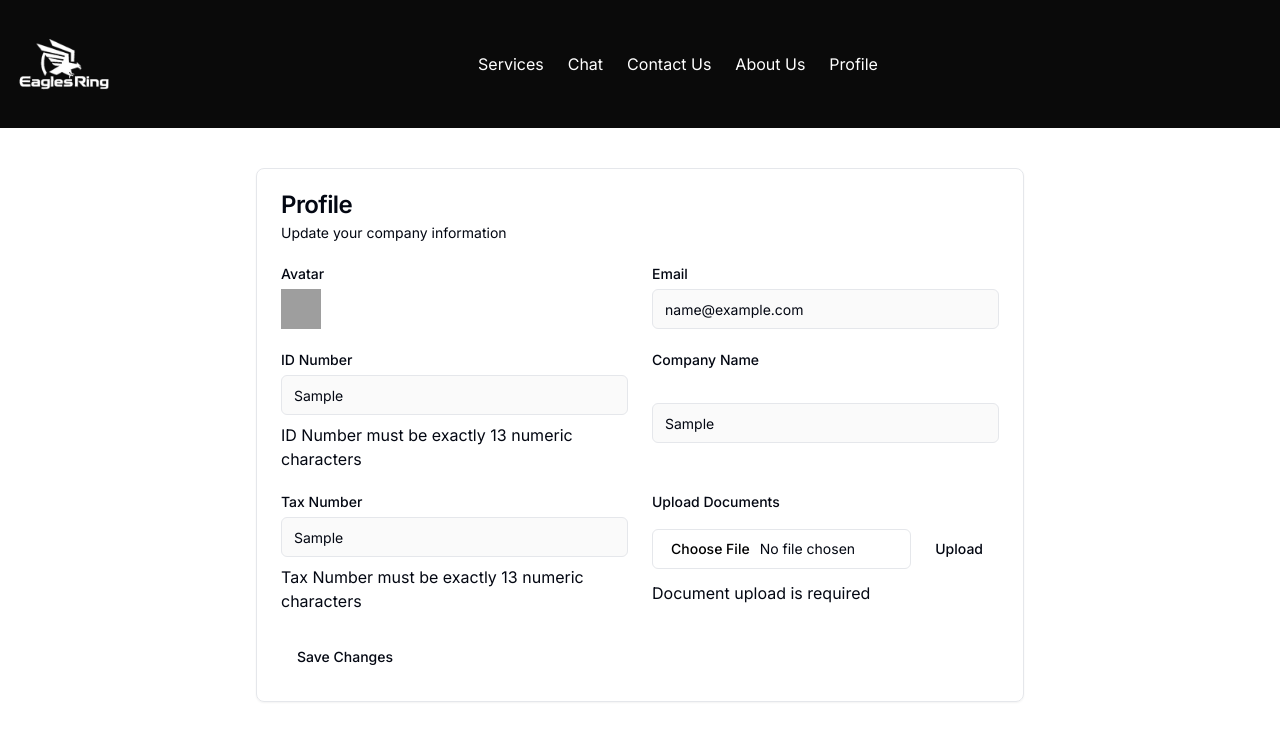
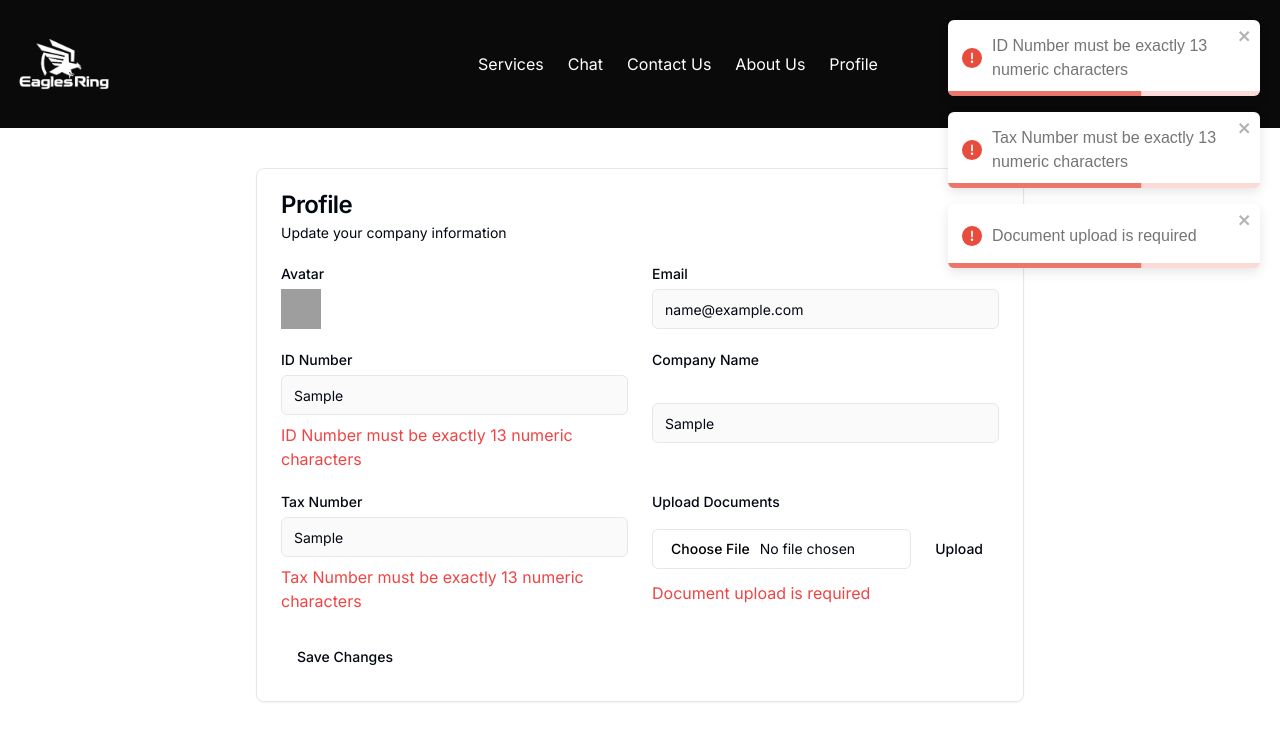
Before and after one commit to SiphesihleMazibuko/EaglesRing2.0, a Next.js app: page /profilecontent in a window 1280 px wide. Both pictures are taken after typing "name@example.com", "Sample", "Sample", "Sample" into the empty fields and a click on the button "Save Changes". Shown: the top 740 px of the page. Built offline with nearby package versions, Linux system fonts and the light colour scheme; grey boxes are pictures that could not be loaded.

Commit message:
Added toastify dependecy for notification purposes

```diff
--- a/package.json
+++ b/package.json
@@ -32,6 +32,7 @@
     "react-dom": "^18",
     "react-icons": "^5.2.1",
     "react-select": "^5.8.0",
+    "react-toastify": "^10.0.5",
     "sharp": "^0.33.4",
     "socket.io-client": "^4.7.5",
     "swiper": "^11.1.4",
--- a/src/app/profilecontent/page.tsx
+++ b/src/app/profilecontent/page.tsx
@@ -6,6 +6,8 @@ import { Avatar, AvatarImage, AvatarFallback } from "@/components/ui/avatar";
 import { Input } from "@/components/ui/input";
 import { Button } from "@/components/ui/button";
 import Navbar from "../navbar/page";
+import { toast, ToastContainer } from 'react-toastify';
+import 'react-toastify/dist/ReactToastify.css';
 
 export function Profile() {
   const [email, setEmail] = useState("");
@@ -30,12 +32,23 @@ export function Profile() {
     setErrors(newErrors);
     if (Object.keys(newErrors).length === 0) {
       console.log({ email, id, company, tax, file });
+      toast.success("Profile updated successfully!");
+    } else {
+      Object.values(newErrors).forEach(error => toast.error(error));
     }
   };
+  const handleFileUpload = () => {
+    const newErrors = validate()
+      setErrors(newErrors);
+      if(Object.keys(newErrors).length === 0){
+        console.log(file);
+      }
+  }
 
   return (
     <div className="background-container min-h-screen">
       <Navbar />
+      <ToastContainer />
       <div className="flex flex-col items-center justify-center flex-grow py-10">
         <Card className="w-full max-w-3xl mx-auto">
           <CardHeader>
@@ -60,7 +73,8 @@ export function Profile() {
                   onChange={(e) => setEmail(e.target.value)}
                   className="bg-neutral-50"
                 />
-                {errors.email && <p className="text-red-500">{errors.email}</p>}
+                {errors.email && <p className="text-destructive
+">{errors.email}</p>}
               </div>
             </div>
             <div className="grid grid-cols-2 gap-6">
@@ -72,7 +86,8 @@ export function Profile() {
                   onChange={(e) => setId(e.target.value)}
                   className="bg-neutral-50"
                 />
-                {errors.id && <p className="text-red-500">{errors.id}</p>}
+                {errors.id && <p className="text-destructive
+">{errors.id}</p>}
               </div>
               <div className="grid gap-2">
                 <Label htmlFor="company">Company Name</Label>
@@ -82,7 +97,8 @@ export function Profile() {
                   onChange={(e) => setCompany(e.target.value)}
                   className="bg-neutral-50"
                 />
-                {errors.company && <p className="text-red-500">{errors.company}</p>}
+                {errors.company && <p className="text-destructive
+">{errors.company}</p>}
               </div>
             </div>
             <div className="grid grid-cols-2 gap-6">
@@ -94,15 +110,17 @@ export function Profile() {
                   onChange={(e) => setTax(e.target.value)}
                   className="bg-neutral-50"
                 />
-                {errors.tax && <p className="text-red-500">{errors.tax}</p>}
+                {errors.tax && <p className="text-destructive
+">{errors.tax}</p>}
               </div>
               <div className="grid gap-2">
                 <Label htmlFor="documents">Upload Documents</Label>
                 <div className="flex items-center gap-2">
                   <Input id="documents" type="file" onChange={(e) => setFile(e.target.files[0])} />
-                  <Button onClick={handleSaveChanges}>Upload</Button>
+                  <Button onClick={handleFileUpload}>Upload</Button>
                 </div>
-                {errors.file && <p className="text-red-500">{errors.file}</p>}
+                {errors.file && <p className="text-destructive
+">{errors.file}</p>}
               </div>
             </div>
           </CardContent>
```
Also changed, not shown: 1 other file (tests, documents, lock files or other folders).
